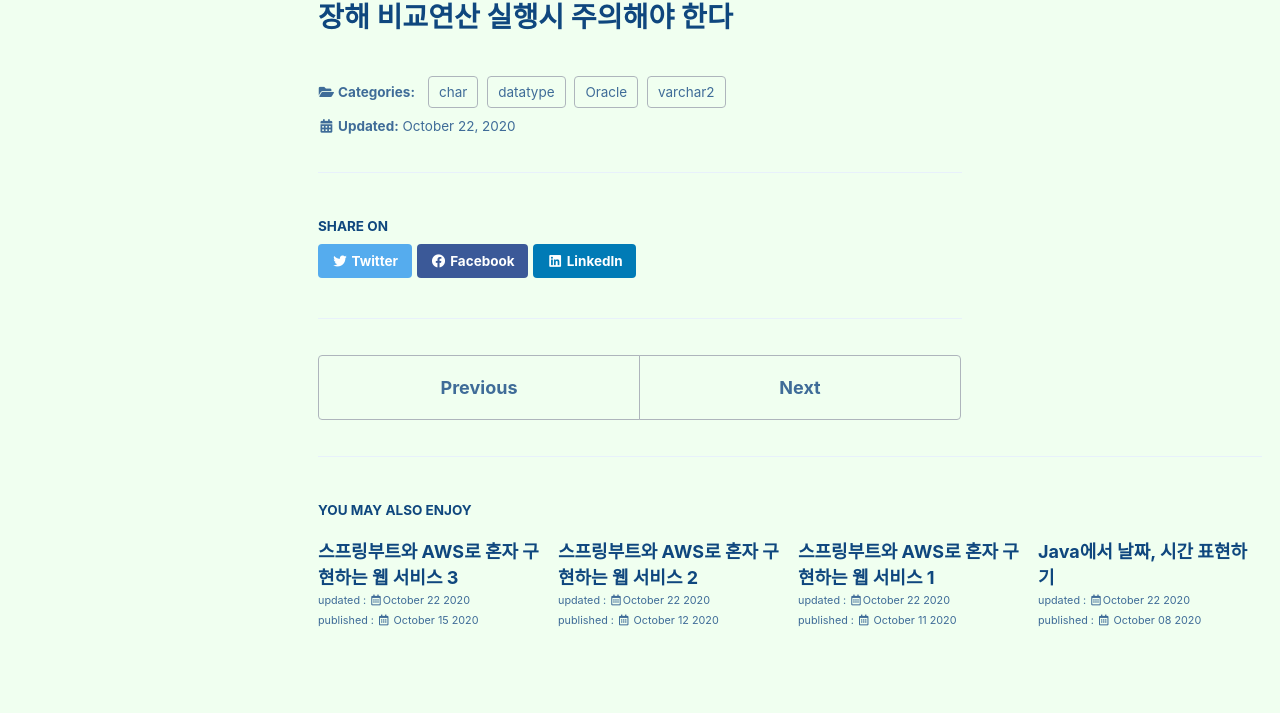
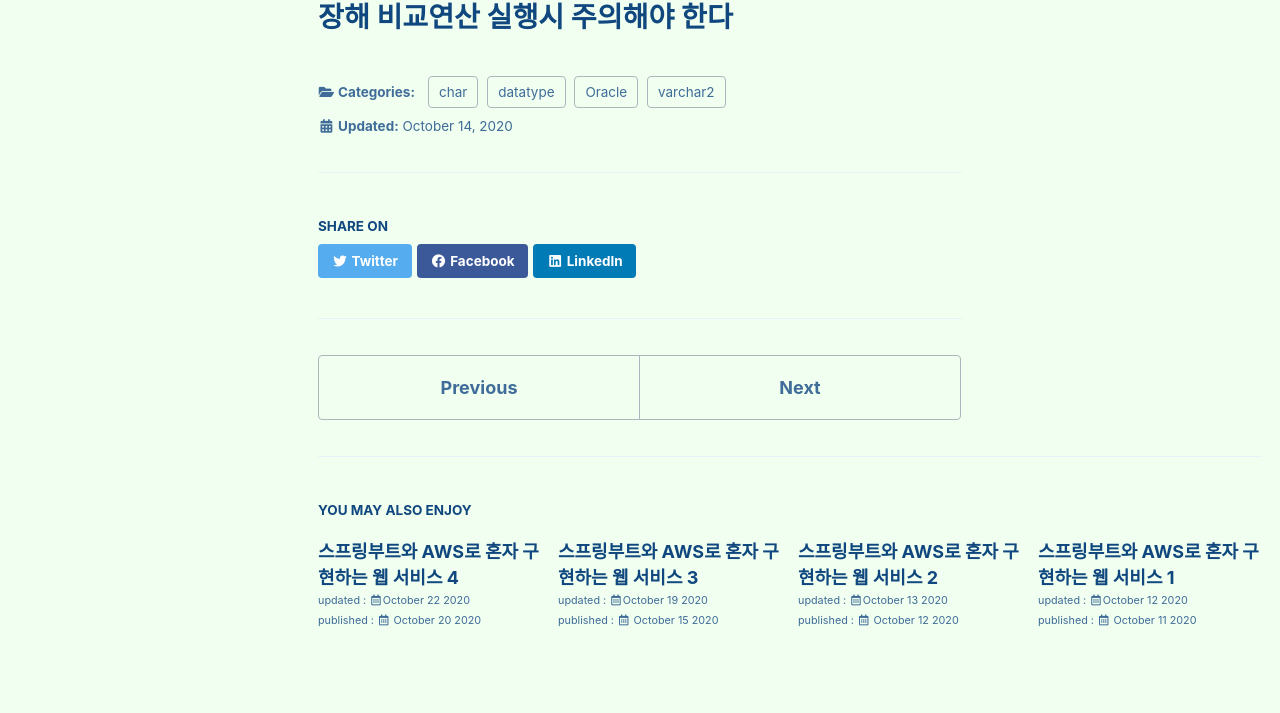
Before and after one commit to wonjuYang/wonjuYang.github.io, a Jekyll site: the page built from _posts/2020-10-14-Oracle_varchar2vschar.md, in a window 1280 px wide. Shown: the part 909-1622 px from the top of the page. Built offline with Jekyll 4.4.1, drawn with Linux system fonts in a browser that asks for light colours; cached includes are drawn as plain includes.

Commit message:
spb_aws_4 edited

````diff
--- a/_posts/2020-10-11-spb_aws_1.md
+++ b/_posts/2020-10-11-spb_aws_1.md
@@ -2,7 +2,7 @@
 title: "스프링부트와 AWS로 혼자 구현하는 웹 서비스 1"
 categories: Springboot AWS WEB book
 date: 2020-10-11
-last_modified_at: now
+last_modified_at: 2020-10-12
 ---
 
 <br/><br/><br/>
--- a/_posts/2020-10-12-spb_aws_2.md
+++ b/_posts/2020-10-12-spb_aws_2.md
@@ -2,7 +2,7 @@
 title: "스프링부트와 AWS로 혼자 구현하는 웹 서비스 2"
 categories: Springboot AWS WEB book
 date: 2020-10-12
-last_modified_at: now
+last_modified_at: 2020-10-13
 ---
 
 <br/><br/><br/>
--- a/_posts/2020-10-14-Oracle_varchar2vschar.md
+++ b/_posts/2020-10-14-Oracle_varchar2vschar.md
@@ -2,7 +2,7 @@
 title: "오라클 CHAR vs VARCHAR2 차이"
 categories: Oracle datatype char varchar2
 date: 2020-10-14
-last_modified_at: now
+last_modified_at: 2020-10-14
 ---
 
 
--- a/_posts/2020-10-15-spb_aws_3.md
+++ b/_posts/2020-10-15-spb_aws_3.md
@@ -2,7 +2,7 @@
 title: "스프링부트와 AWS로 혼자 구현하는 웹 서비스 3"
 categories: Springboot AWS WEB book
 date: 2020-10-15
-last_modified_at: now
+last_modified_at: 2020-10-19
 ---
 
 <br/><br/><br/>
--- /dev/null
+++ b/_posts/2020-10-20-spb_aws_4.md
@@ -0,0 +1,448 @@
+---
+title: "스프링부트와 AWS로 혼자 구현하는 웹 서비스 4"
+categories: Springboot AWS WEB book
+date: 2020-10-20
+last_modified_at: now
+---
+
+<br/><br/><br/>
+
+
+# 4장 마스테치로 화면 구현하기
+<br/>
+
+### 꼭 기억해야 할 것
+__마스테치의 파일 위치는 기본적으로 src/main/resources/templates에 생성__ <br/>
+__페이지 로딩속도를 높이기 위해 css header에 js는 footer에 두는게 맞다 (head가 실행되고서야 body가 실행되므로)__<br/>
+
+
+<br/><br/>
+
+## 1. 서버 템플릿 엔진과 머스테치 소개
+<br/><br/>
+
+
+### 서버 템플릿 엔진 vs 클라이언트 템플릿엔진
+   <br/><br/>
+   - 서버 템플릿 : 서버에서 Java 코드로 문자열을 만든 뒤 이 문자열을 HTML로 변환하여 브라우저로 전달 ex) JSP, Freemarker<br/>
+   - 클라이언트 템플릿 : 브라우저에서 화면을 생성함 -> 서버에서는 제어할수 없음 ex) 뷰, 리액트 등의 javascript<br/>
+   <br/><br/>
+
+### 머스테치<br/><br/>
+
+- 머스테치(http://mustache.githun.io) : 서버 템플릿 엔진, 수많은 언어를 지원하는 가장 심플한 템플릿 엔진 (jsp와 같이 HTML을 만들어줌) <br/>
+- 자바에서 사용되는 서버 템플릿 엔진 <br/>
+    1. JSP, Velocity : 스프링부트에서는 권장하지 않음<br/>
+    2. Freemarker: 템플릿 엔진으로는 너무 과하게 많은 기능을 지원 <br/>
+    3. Thymeleaf: 스프링 진영에서 적극적으로 밀고 있지만 문법이 어려움, Vue.js를 사용해본 경험이 있다면 선택해도 됨<br/>
+
+- 머스테치의 장점
+    1. 문법이 다른 템플릿 엔진보다 심플
+    2. 로직 코드를 사용할 수 없어 View의 역할과 서버의 역할이 명확하게 분리됩니다.
+    3. Mustache.js와 Mustache.java 2가지가 다 있어, 하나의 문법으로 클라이언트/서버 템플릿을 모두 사용 가능
+
+- 설치 : 액션(Ct+Sh+A) -> plugins -> mastache 검색 -> install -> 인텔리제이 재시작
+
+<br/><br/>
+
+## 2. 기본 페이지 만들기
+<br/>
+- build.gradle에 의존성 등록
+
+
+```java
+compile('org.springframework.boot:spring-boot-starter-mustache') //항상 추가한 후에는 gradle 뷰를 보고 오타 확인
+```
+<br/>
+- 마스테치의 파일위치는 기본적으로 src/main/resources/templates  <br/>
+- templates 폴더를 추가하고 첫 페이지를 담당할 index.mustache를 생성<br/>
+
+```html
+<!doctype html>
+<html>
+<head>
+    <title>스프링 부트 웹서비스</title>
+    <meta http-equiv="Content-Type" content="text/html; charset=UTF-8" />
+</head>
+<body>
+    <h1>스프링 부트로 시작하는 웹 서비스</h1>
+</body>
+</html>
+
+
+```
+<br/>
+- 이 머스테치에 URL을 매핑하기 위해 Controller web 패키지 안에 IndexController 생성<br/>
+
+```java
+package com.wonju.www.springboot.web;
+
+
+import org.springframework.stereotype.Controller;
+import org.springframework.web.bind.annotation.GetMapping;
+
+@Controller
+public class IndexController {
+    @GetMapping("/")
+    public String index(){
+        return "index"; //jsp 랑 같은 맥락으로 진행된다 jsp는 views 안에 있는 게 기본 매핑
+    }
+}
+
+
+```
+<br />
+- 위의 코드를 검증해보기 위해 test의 web 패키지에 IndexControllerTest 생성
+
+```java
+package com.wonju.www.springboot.web;
+
+import org.junit.Assert;
+import org.junit.Test;
+import org.junit.runner.RunWith;
+import org.springframework.beans.factory.annotation.Autowired;
+import org.springframework.boot.test.context.SpringBootTest;
+import org.springframework.boot.test.web.client.TestRestTemplate;
+import org.springframework.test.context.junit4.SpringRunner;
+
+import static org.assertj.core.api.Assertions.assertThat;
+
+import static org.springframework.boot.test.context.SpringBootTest.WebEnvironment.RANDOM_PORT;
+
+
+@RunWith(SpringRunner.class)
+@SpringBootTest(webEnvironment=RANDOM_PORT)
+public class IndexControllerTest {
+    @Autowired
+    private TestRestTemplate restTemplate;
+
+
+    @Test
+    public void 메인페이지_로딩(){
+
+        //when
+        String body = this.restTemplate.getForObject("/", String.class);
+
+        //then
+        assertThat(body).contains("스프링 부트로 시작하는 웹 서비스"); //body에 저 문자열이 포함되어 있습니까?
+    }
+
+}
+
+```
+- Application의 main 메서드를 실행하면 눈으로도 확인 가능<br/>
+
+
+<br/><br/>
+
+## 3. 게시글 등록 화면 만들기
+<br/>
+- 화면 개발을 위해 프런트엔드 라이브러리 활용 (여기서는 외부 CDN 활용, 실제 프로젝트에서는 파일로 받아야 함)<br/>
+- 레이아웃 방식 : 공통 영역을별도의 파일로 분리하여 필요한 곳에서 가져다 쓰는 방식
+- 머스테치 화면 어디서나 필요한 라이브러리는 레이아웃 파일들을 만들어 추가
+- src/main/resources/templates 디렉토리에 layout 디렉토리를 생성 -> footer.mustache, header.mustache 파일생성
+
+
+## header
+```html
+<!DOCTYPE HTML>
+<html>
+<head>
+    <title>스프링부트 웹서비스</title>
+    <meta http-equiv="Content-Type" content="text/html; charset=UTF-8" />
+
+    <link rel="stylesheet" href="https://stackpath.bootstrapcdn.com/bootstrap/4.3.1/css/bootstrap.min.css">
+</head>
+<body>
+```
+
+## footer
+```html
+<script src="https://code.jquery.com/jquery-3.3.1.min.js"></script>
+<script src="https://stackpath.bootstrapcdn.com/bootstrap/4.3.1/js/bootstrap.min.js"></script>
+
+</body>
+</html>
+
+```
+- 페이지 로딩속도를 높이기 위해 css header에 js는 footer에 두는게 맞다 (head가 실행되고서야 body가 실행되므로)
+<br/><br/>
+
+- index.mustache의 코드 변경 & 게시글 등록을 위한 버튼 추가<br/>
+
+```html
+{% raw %}
+{{>layout/header}}
+{% endraw %}
+    <h1>스프링 부트로 시작하는 웹 서비스</h1>
+    <div class="col-md-12">
+        <div class="row">
+            <div class="col-md-6">
+                <a href="/posts/save" role="button" class="btn btn-primary">
+                    글등록
+                </a>
+            </div>
+        </div>
+    </div>
+{% raw %}
+{{>layout/footer}}
+{% endraw %}
+```
+- /posts/save에 해당하는 컨트롤러를 IndexController에 생성 <br/>
+
+```java
+@GetMapping("/posts/save")
+    public String postsSave(){
+        return "posts-save";
+    }
+```
+<br/><br/>
+- 게시글 등록을 위한 posts-save.mustache 파일을 index.mustache와 같은 위치에 생성
+
+```html
+{% raw %}
+{{>layout/header}}
+{% endraw %}
+
+<h1>게시글 등록</h1>
+
+<div class="col-md-12">
+    <div class="col-md-4">
+        <form>
+            <div class="form-group">
+                <label for="title">제목</label>
+                <input type="text" class="form-control" id="title" placeholder="제목을 입력하세요">
+            </div>
+            <div class="form-group">
+                <label for="author"> 작성자 </label>
+                <input type="text" class="form-control" id="author" placeholder="작성자를 입력하세요">
+            </div>
+            <div class="form-group">
+                <label for="content"> 내용 </label>
+                <textarea class="form-control" id="content" placeholder="내용을 입력하세요"></textarea>
+            </div>
+        </form>
+        <a href="/" role="button" class="btn btn-secondary">취소</a>
+        <button type="button" class="btn btn-primary" id="btn-save">등록</button>
+    </div>
+</div>
+{% raw %}
+{{>layout/footer}}
+{% endraw %}
+```
+
+- 등록 버튼을 누르면 실행되는 등록 API 호출을 위한 JS 필요<br/>
+- src/main/resources에 statc/js/app 디렉토리를 만들고 index.js 파일 생성<br/>
+
+```javascript
+var main = {
+    init : function(){
+        var _this = this;
+        $('#btn-save').on('click', function(){
+            _this.save();
+        });
+    },
+    save: function(){
+        var data = {
+            title: $('#title').val(),
+            author: $('#author').val(),
+            content: $('#content').val()
+        };
+
+        $.ajax({
+            type:'POST',
+            url: '/api/v1/posts',
+            dataType: 'json',
+            contentType:'application/json; charset=utf-8',
+            data: JSON.stringify(data)
+        }).done(function(){
+            alert('글이 등록됐습니다');
+            window.location.href = '/';
+        }).fail(function(error){
+            alert(JSON.stringify(error));
+        });
+    }
+
+
+};
+
+main.init();
+```
+- 굳이 var main으로 선언해서 main.init()으로 실행한 이유 : 다른 js에서 같은 이름의 function이 있을 수 있으므로 덮어쓰지 않기 위해<br/>
+- index.js를 머스테치 파일이 쓸 수 있도록 footer.mustache에 추가
+
+```html
+<script src="https://code.jquery.com/jquery-3.3.1.min.js"></script>
+<script src="https://stackpath.bootstrapcdn.com/bootstrap/4.3.1/js/bootstrap.min.js"></script>
+
+
+
+<!--index.js 추가-->
+<script src="/js/app/index.js"></script>
+</body>
+</html>
+```
+- 경로 절대 경로로 시작 src/main/resources/static에 위차한 js, css, img 등 정적 파일들은 URL에서 /로 설정<br/>
+- ex) src/main/resources/static/js/... (http://도메인/js/...)<br/><br/>
+
+- 등록기능을 브라우저에서 직접 테스트 : 등록 버튼 -> alert 실행되는 것 확인 -> localhost:8080/h2-console로 접속해서 POSTS에 있는지 확인<br/><br/><br/>
+
+
+
+
+## 4. 전체 조회 화면 만들기
+
+
+- posts 전체 조회를 위해 index.mustache의 UI 변경<br/>
+- for문 표현 =>{% raw %} {{#전달받은것}} {{/전달받은것}}{% endraw %}  여기서는 Model<br/>
+
+
+```html
+{% raw %}
+{{>layout/header}}
+{% endraw %}
+
+<h1>게시글 등록</h1>
+
+<div class="col-md-12">
+    <div class="col-md-4">
+        <form>
+            <div class="form-group">
+                <label for="title">제목</label>
+                <input type="text" class="form-control" id="title" placeholder="제목을 입력하세요">
+            </div>
+            <div class="form-group">
+                <label for="author"> 작성자 </label>
+                <input type="text" class="form-control" id="author" placeholder="작성자를 입력하세요">
+            </div>
+            <div class="form-group">
+                <label for="content"> 내용 </label>
+                <textarea class="form-control" id="content" placeholder="내용을 입력하세요"></textarea>
+            </div>
+        </form>
+        <a href="/" role="button" class="btn btn-secondary">취소</a>
+        <button type="button" class="btn btn-primary" id="btn-save">등록</button>
+    </div>
+    <!-- 목록 출력 영역 -->
+    <table class="table table-horizontal table-bordered">
+        <thead class="thead-stroing">
+            <tr>
+                <th>게시글번호</th>
+                <th>제목</th>
+                <th>작성자</th>
+                <th>최종수정일</th>
+            </tr>
+        </thead>
+        <tbody>
+            {% raw %}{{#posts}} {% endraw %} <!-- posts라는 List를 순회합니다 = for문 -->
+            <tr>
+                <td>{{id}}</td> <!-- 리스트에서 뽑아낸 객체의 필드 -->
+                <td>{{title}}</td>
+                <td>{{author}}</td>
+                <td>{{modifiedDate}}</td>
+            </tr>
+            {% raw %}{{/posts}}{% endraw %}
+        </tbody>
+    </table>
+</div>
+{% raw %}
+{{>layout/footer}}
+{% endraw %}
+```
+<br/><br/>
+
+- PostsRepository 변경
+
+```java
+import org.springframework.data.jpa.repository.JpaRepository;
+import org.springframework.data.jpa.repository.Query;
+
+import java.util.List;
+
+public interface PostsRepository extends JpaRepository<Posts, Long> {
+
+    @Query("SELECT p FROM Posts p ORDER BY p.id DESC") //SpringDataJpa에서 제공되지 않는 메소드는 이렇ㄱ 작성
+    List<Posts> findAllDesc();
+
+}
+```
+<br/><br/>
+
+- Service에서 쓰기 위한 PostsListResponseDto파일을 web dto 경로에 생성
+
+```java
+package com.wonju.www.springboot.web.dto;
+
+import com.wonju.www.springboot.domain.posts.Posts;
+import lombok.Getter;
+
+import java.time.LocalDateTime;
+
+@Getter
+public class PostsListResponseDto {
+    private Long id;
+    private String title;
+    private String author;
+    private LocalDateTime modifiedDate;
+
+    public PostsListResponseDto(Posts entity){
+        this.id = entity.getId();
+        this.title = entity.getTitle();
+        this.author = entity.getAuthor();
+        this.modifiedDate = entity.getModifiedDate();
+    }
+
+
+}
+
+```
+<br/><br/>
+
+- PostsService 변경
+
+```java
+    //생략)
+
+    @Transactional(readOnly = true) //트랙잭션 범위는유지하되 조회 기능만 남겨두어 조회 속도 개선
+    public List<PostsListResponseDto> findAllDesc(){
+        return postsRepository.findAllDesc().stream().map(PostsListResponseDto::new).collect(Collectors.toList());
+    }
+
+    //생략)
+```
+<br/><br/>
+
+- IndexController 변경
+
+```java
+package com.wonju.www.springboot.web;
+
+
+import com.wonju.www.springboot.domain.posts.Posts;
+import com.wonju.www.springboot.service.posts.PostsService;
+import lombok.RequiredArgsConstructor;
+import org.springframework.stereotype.Controller;
+import org.springframework.ui.Model;
+import org.springframework.web.bind.annotation.GetMapping;
+
+@RequiredArgsConstructor
+@Controller
+public class IndexController {
+
+    private final PostsService postsService;
+
+    @GetMapping("/")
+    public String index(Model model){ // 서버 템플릿 엔진에서 사용할 수 있는 객체를 저장
+        model.addAttribute("posts", postsService.findAllDesc());
+        return "index";
+    }
+
+
+
+    @GetMapping("/posts/save")
+    public String postsSave(){
+        return "posts-save";
+    }
+}
+
+```
````
